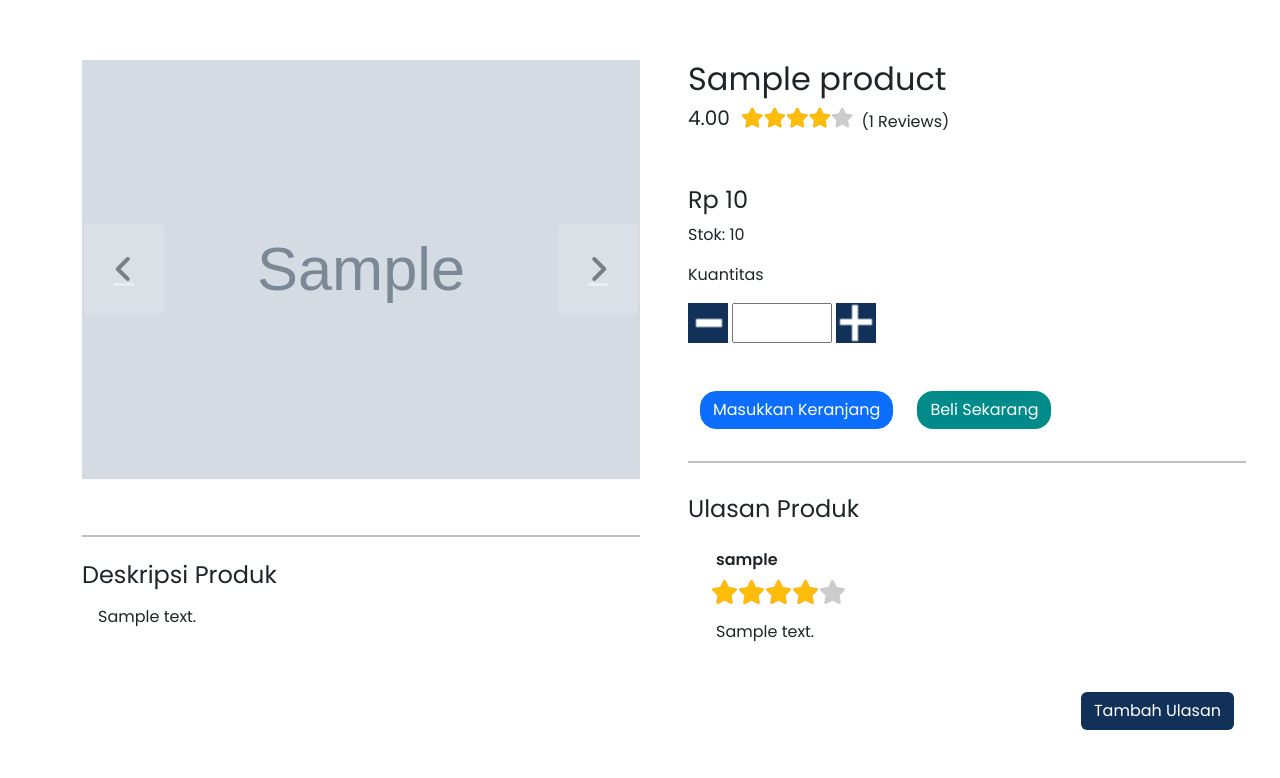
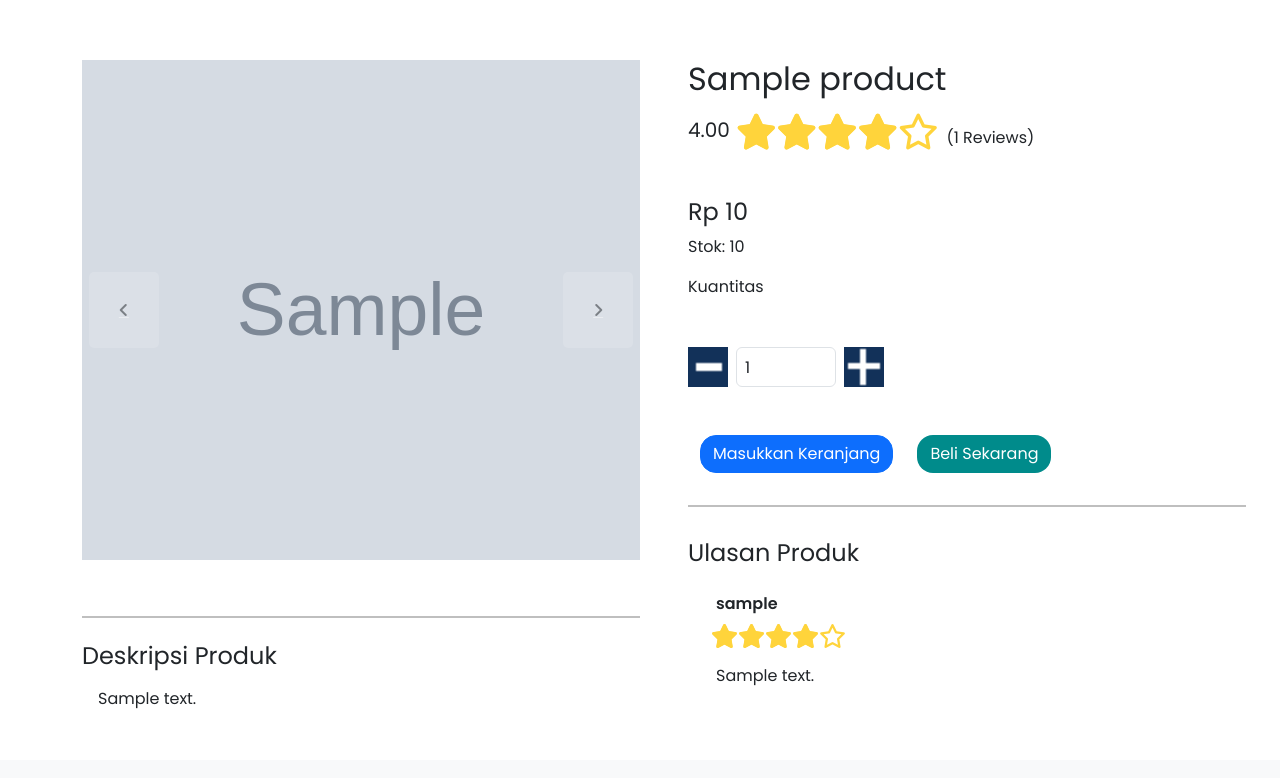
Before and after one commit to fhydzaa/marketplace-technohub, a Laravel app: a page that uses resources/views/front/product.blade.php in a window 1280 px wide. Shown: the part 58-836 px from the top of the page. After the commit the page ends 767 px from the top, so only its background shows below. Run offline with Laravel 10, Linux system fonts and the light colour scheme; tables that the repository leaves empty hold one stand-in row (values such as "Sample post"); grey boxes marked "Sample" are stand-in pictures; some libraries are stand-ins or nearby versions.

Commit message:
fix erorr product

```diff
--- a/resources/views/front/product.blade.php
+++ b/resources/views/front/product.blade.php
@@ -9,16 +9,27 @@
                 data-bs-ride="carousel"
             >
             <div class="carousel-inner bg-light">
-                    @if($product->product_image)
+                @if(count($product->product_image) > 0)
                     @foreach($product->product_image as $key => $productImage)
                         <div class="carousel-item {{ $key == 0 ? 'active' : '' }}">
                             <img
-                            class="w-100 h-100"
                                 src="{{ asset('uploads/product/large/'.$productImage->image) }}"
-                            alt="Image"
+                                class="d-block w-100"
+                                alt="Product Image"
+                                style="width: 700px; height: 500px; object-fit: cover;"
                             />
                         </div>
-                    @endforeach @endif
+                    @endforeach
+                @else
+                    <div class="carousel-item active">
+                        <img
+                            src="{{ asset('front-assets/img/product.png') }}"
+                            class="d-block w-100"
+                            alt="Default Image"
+                            style="width: 700px; height: 500px; object-fit: cover;"
+                        />
+                    </div>
+                @endif
             </div>
                 <a
                     class="carousel-control-prev"
@@ -26,7 +37,7 @@
                     data-bs-slide="prev"
                 >
                     <i
-                        class="fa fa-2x fa-angle-left text-dark"
+                        class="fa-solid fa-angle-left text-dark"
                         style="
                             background-color: rgba(255, 255, 255, 0.3);
                             padding: 30px;
@@ -40,7 +51,7 @@
                     data-bs-slide="next"
                 >
                     <i
-                        class="fa fa-2x fa-angle-right text-dark"
+                        class="fa-solid fa-angle-right text-dark"
                         style="
                             background-color: rgba(255, 255, 255, 0.3);
                             padding: 30px;
@@ -59,55 +70,69 @@
 
         <div class="col-6 d-flex flex-column mt-5">
             <h2>{{ $product->title }}</h2>
+            <div class="d-flex align-items-end">
                 <div class="d-flex align-items-center">
                     <h5>{{ $avgRating }}</h5>
+                </div>
                 <div class="ps-3 star-rating" title="{{ $avgRatingPer }}%">
+                    <div class="star-rating mt-2">
                         <div class="back-stars">
-                        <h5 class="fa fa-star" aria-hidden="true"></h5>
-                        <h5 class="fa fa-star" aria-hidden="true"></h5>
-                        <h5 class="fa fa-star" aria-hidden="true"></h5>
-                        <h5 class="fa fa-star" aria-hidden="true"></h5>
-                        <h5 class="fa fa-star" aria-hidden="true"></h5>
+                            <i class="fa-regular fa-star" style="color: #FFD43B;" aria-hidden="true"></i>
+                            <i class="fa-regular fa-star" style="color: #FFD43B;" aria-hidden="true"></i>
+                            <i class="fa-regular fa-star" style="color: #FFD43B;" aria-hidden="true"></i>
+                            <i class="fa-regular fa-star" style="color: #FFD43B;" aria-hidden="true"></i>
+                            <i class="fa-regular fa-star" style="color: #FFD43B;" aria-hidden="true"></i>
                             <div class="front-stars" style="width: {{ $avgRatingPer }}%">
-                            <h5 class="fa fa-star" aria-hidden="true"></h5>
-                            <h5 class="fa fa-star" aria-hidden="true"></h5>
-                            <h5 class="fa fa-star" aria-hidden="true"></h5>
-                            <h5 class="fa fa-star" aria-hidden="true"></h5>
-                            <h5 class="fa fa-star" aria-hidden="true"></h5>
+                                <i class="fa-solid fa-star" style="color: #FFD43B;" aria-hidden="true"></i>
+                                <i class="fa-solid fa-star" style="color: #FFD43B;" aria-hidden="true"></i>
+                                <i class="fa-solid fa-star" style="color: #FFD43B;" aria-hidden="true"></i>
+                                <i class="fa-solid fa-star" style="color: #FFD43B;" aria-hidden="true"></i>
+                                <i class="fa-solid fa-star" style="color: #FFD43B;" aria-hidden="true"></i>
                             </div>
                         </div>
                     </div>
-                <div class="ps-2">({{ ($product->product_ratings_count > 1) ? $product->product_ratings_count.' Reviews' : $product->product_ratings_count.' Reviews'}})</div>
+                </div>
+                <div class="ps-2 d-flex align-items-center">({{ ($product->product_ratings_count > 1) ? $product->product_ratings_count.' Reviews' : $product->product_ratings_count.' Reviews'}})</div>
             </div>
             <br><br>
             <h4>Rp {{ number_format($product->price, 0, ',', '.') }}</h4>
             <p>Stok: {{ $product->qty }}</p>
 
-
+            @if($product->qty)
             <form class="mb-4">
                 <p>Kuantitas</p>
-                <div class="d-flex flex-row gap-1 align-item-center">
+                <div class="d-flex flex-row gap-2 align-items-center mt-5">
+                    <button
+                        type="button"
+                        class="btn p-0 border-0 bg-transparent sub d-flex align-items-center"
+                        data-id="{{ $product->rowId }}"
+                    >
                         <img
                             src="{{ asset('front-assets/img/kurang.png') }}"
-                        alt="kurang"
                             width="40px"
                             height="40px"
-                        style="cursor: pointer"
                         />
+                    </button>
                     <input
                         type="text"
-                        id="tambahkurang"
-                        name="tambahkurang"
-                        class="text-center px-2"
-                        style="width: 100px"
+                        class="px-2 form-control qty-input"
+                        style="width: 100px; height: 40px"
+                        value="1"
+                        readonly
                     />
+                    <button
+                        type="button"
+                        class="btn p-0 border-0 bg-transparent add d-flex align-items-center"
+                        data-id="{{ $product->rowId }}"
+                    >
                         <img
-                        src="{{ asset('front-assets/img/tambahh.png') }}"
+                            src="{{
+                                asset('front-assets/img/tambahh.png')
+                            }}"
                             width="40px"
                             height="40px"
-                        alt="tambah"
-                        style="cursor: pointer"
                         />
+                    </button>
                 </div>
                 <div class="container mt-5 d-flex flex-row gap-4">
                     @csrf
@@ -119,6 +144,9 @@
                         Masukkan Keranjang
                     </a>
                     <a
+                    href="javascript:void(0)"
+                    onclick="buynow({{ $product->id }}, {{ $product->price }}, '{{ addslashes($product->title) }}');"
+
                         class="btn rounded-4"
                         style="background-color: darkcyan; color: white"
                     >
@@ -126,6 +154,12 @@
                     </a>
                 </div>
             </form>
+            @else
+            <div class="out-of-stock text-center p-5 my-5" style="border: 2px dashed red; border-radius: 10px; background-color: #f8d7da; color: #721c24;">
+                <h1 style="font-size: 2.5rem; font-weight: bold;">HABISS</h1>
+                <p style="font-size: 1.2rem;">Maaf, produk ini sedang tidak tersedia.</p>
+            </div>
+            @endif
             <div class="d-flex flex-column gap-3 mb-5">
                 <hr class="mt-2" style="width: 100%" />
                 <h4>Ulasan Produk</h4>
@@ -142,17 +176,17 @@
                                     <span class="author"><strong>{{ $rating->username }}</strong></span>
                                     <div class="star-rating mt-2">
                         <div class="back-stars">
-                                            <i class="fa fa-star" aria-hidden="true"></i>
-                                            <i class="fa fa-star" aria-hidden="true"></i>
-                                            <i class="fa fa-star" aria-hidden="true"></i>
-                                            <i class="fa fa-star" aria-hidden="true"></i>
-                                            <i class="fa fa-star" aria-hidden="true"></i>
+                            <i class="fa-regular fa-star" style="color: #FFD43B;" aria-hidden="true"></i>
+                            <i class="fa-regular fa-star" style="color: #FFD43B;" aria-hidden="true"></i>
+                            <i class="fa-regular fa-star" style="color: #FFD43B;" aria-hidden="true"></i>
+                            <i class="fa-regular fa-star" style="color: #FFD43B;" aria-hidden="true"></i>
+                            <i class="fa-regular fa-star" style="color: #FFD43B;" aria-hidden="true"></i>
                             <div class="front-stars" style="width: {{ $ratingPer }}%">
-                                                <i class="fa fa-star" aria-hidden="true"></i>
-                                                <i class="fa fa-star" aria-hidden="true"></i>
-                                                <i class="fa fa-star" aria-hidden="true"></i>
-                                                <i class="fa fa-star" aria-hidden="true"></i>
-                                                <i class="fa fa-star" aria-hidden="true"></i>
+                                <i class="fa-solid fa-star" style="color: #FFD43B;" aria-hidden="true"></i>
+                                <i class="fa-solid fa-star" style="color: #FFD43B;" aria-hidden="true"></i>
+                                <i class="fa-solid fa-star" style="color: #FFD43B;" aria-hidden="true"></i>
+                                <i class="fa-solid fa-star" style="color: #FFD43B;" aria-hidden="true"></i>
+                                <i class="fa-solid fa-star" style="color: #FFD43B;" aria-hidden="true"></i>
                             </div>
                         </div>
                     </div>
@@ -164,19 +198,10 @@
                             @endforeach
 
                             @else
-                            <p>Produk belum memiliki ulasan</p>
+                            <p>Produk ini belum memiliki ulasan</p>
                             @endif
                         </div>
                     </div>
-                </div>
-
-                <div class="container mt-2 d-flex justify-content-end">
-                    <a
-                        href="{{ route('front.review', $product->slug) }}"
-                        class="btn"
-                        style="background-color: #123159; color: white"
-                        >Tambah Ulasan</a
-                    >
                 </div>
             </div>
         </div>
@@ -186,10 +211,13 @@
 @endsection @section('customJs')
 <script type="text/javascript">
     function addToCart(id) {
+        var qtyValue = $('.qty-input').val();
         $.ajax({
             url: '{{ route("front.addToCart") }}',
             type: "post",
-            data: { id: id },
+            data: { id: id,
+                qtyValue: qtyValue
+             },
             dataType: "json",
             success: function (response) {
                 if (response.status == true) {
@@ -208,5 +236,110 @@
             },
         });
     }
+
+    function buynow(id, price, title ){
+            var qty= $('.qty-input').val();
+            let total = price * qty;
+            let products = [];
+
+
+            products.push({
+                id: id,
+                name: title,
+                quantity: qty,
+                price: price,
+            });
+        // Kirim permintaan AJAX ke server untuk menyimpan data transaksi
+            $.ajax({
+                url: "{{ route('front.transaksiProcess') }}", // Sesuaikan URL dengan rute Anda
+                method: "POST",
+                data: {
+                    _token: "{{ csrf_token() }}",
+                    products:products,
+                    id: id, // Mengirimkan array produk
+                    price: price,
+                    qty:qty,
+                    title: title,
+                    subtotal: total,
+                    total: total,
+
+                },
+                success: function (response) {
+                    if (response.status) {
+                        window.location.href = "{{ route('front.transaksi') }}";
+                    } else {
+                        alert("Gagal memproses transaksi.");
+                    }
+                },
+                error: function (error) {
+                    alert("Terjadi kesalahan saat memproses transaksi.");
+                    console.error(error);
+                },
+            });
+    }
+</script>
+<script>
+    $(document).ready(function () {
+        $(".add").click(function () {
+            var qtyElement = $(this).siblings(".qty-input");
+            var qtyValue = parseInt(qtyElement.val());
+            if (qtyValue < 10) {
+                qtyElement.val(qtyValue + 1);
+
+                var rowId = $(this).data("id");
+                var newQty = qtyElement.val();
+                updateCart(rowId, newQty);
+            }
+        });
+
+        $(".sub").click(function () {
+            var qtyElement = $(this).siblings(".qty-input");
+            var qtyValue = parseInt(qtyElement.val());
+            if (qtyValue > 1) {
+                qtyElement.val(qtyValue - 1);
+
+                var rowId = $(this).data("id");
+                var newQty = qtyElement.val();
+                updateCart(rowId, newQty);
+            }
+        });
+
+        function updateCart(rowId, qty) {
+            $.ajax({
+                url: '{{ route("front.updateCart") }}',
+                type: "post",
+                data: {
+                    _token: "{{ csrf_token() }}",
+                    rowId: rowId,
+                    qty: qty,
+                },
+                dataType: "json",
+                success: function (response) {
+                    location.reload();
+                },
+                error: function (xhr, status, error) {
+                    console.error("Update cart failed:", error);
+                },
+            });
+        }
+
+        function deleteCart(rowId) {
+            $.ajax({
+                url: '{{ route("front.deleteCart.cart") }}',
+                type: "post",
+                data: {
+                    _token: "{{ csrf_token() }}",
+                    rowId: rowId,
+                },
+                dataType: "json",
+                success: function (response) {
+                    location.reload();
+                },
+                error: function (xhr, status, error) {
+                    console.error("Update cart failed:", error);
+                },
+            });
+        }
+    });
 </script>
 @endsection
```
Lines whose indentation alone changed are shown as unchanged.
